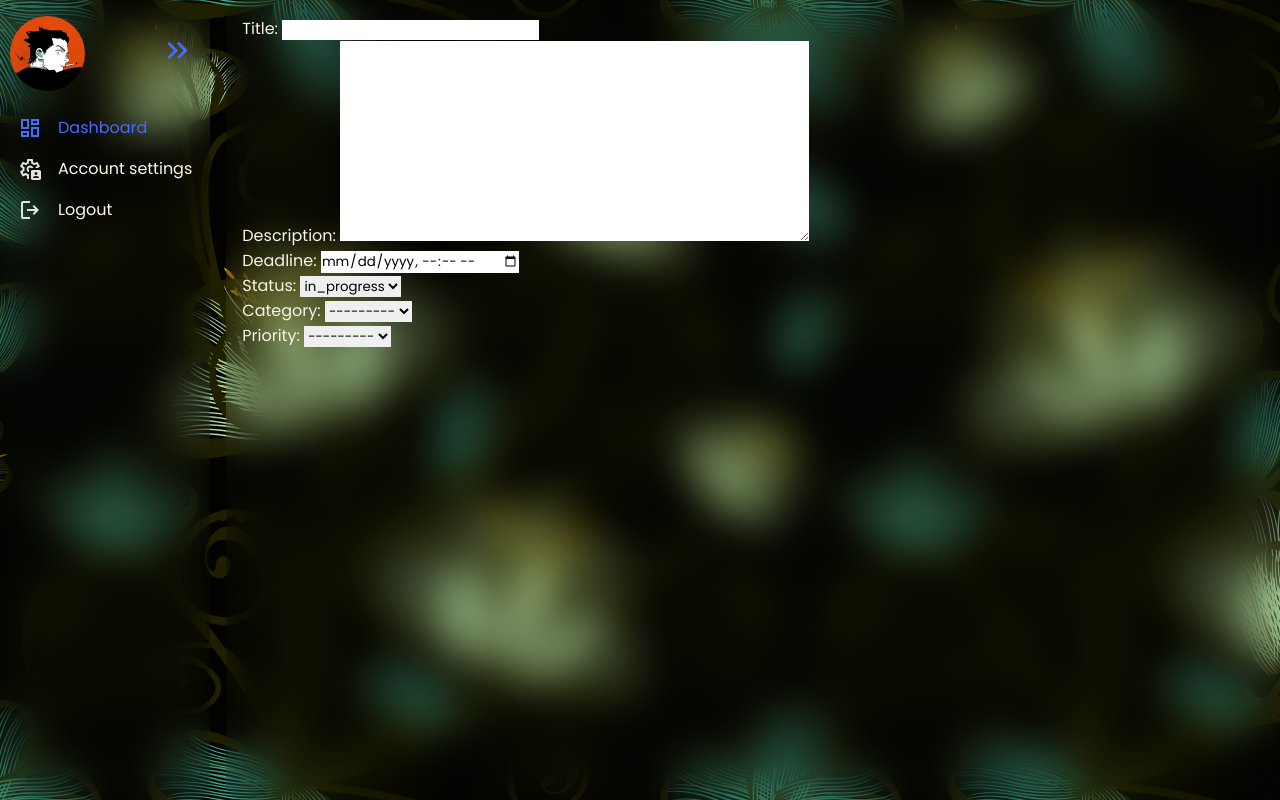
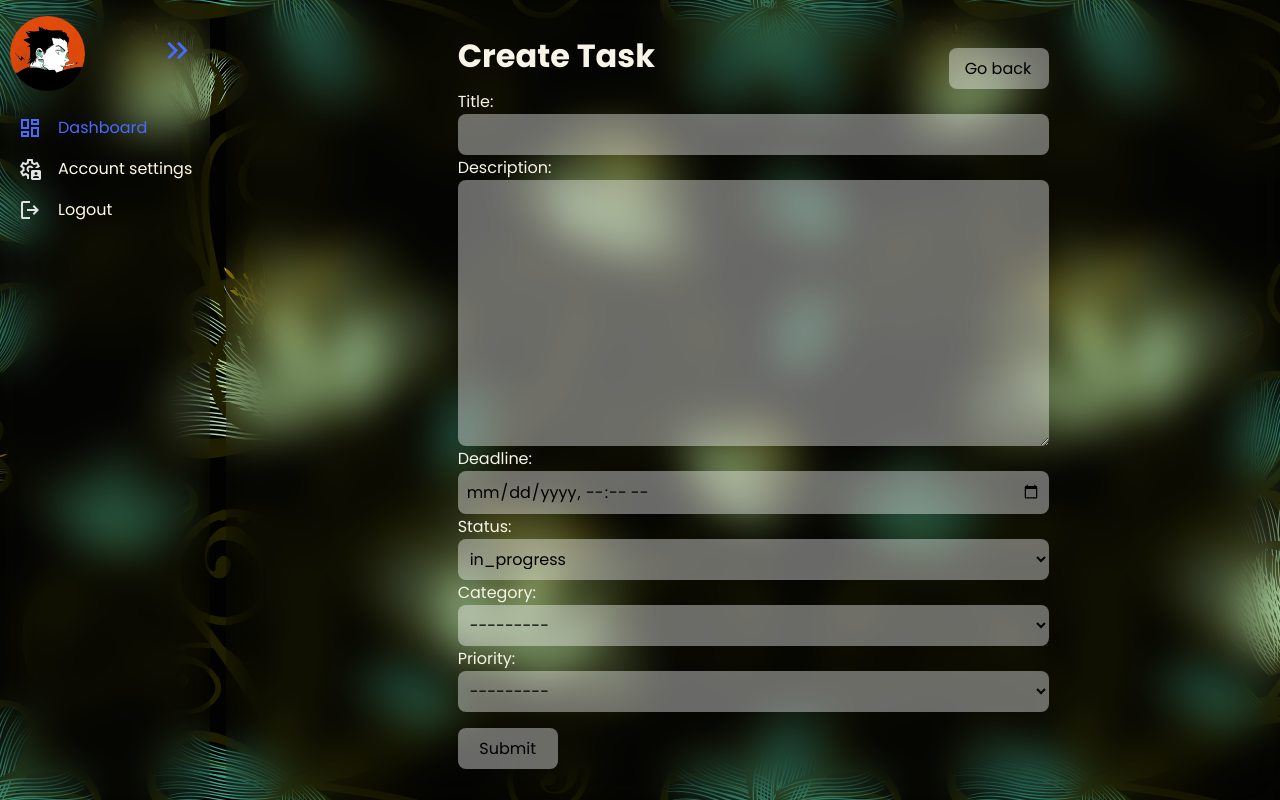
Before and after one commit to tinapay-aa/Hangarin_Todo_App, a Django app: page /task/create/ in a window 1280 px wide. Run offline with Django 5.2, Linux system fonts and the light colour scheme; data that the repository does not hold is empty; some web fonts are replaced.

Commit message:
Added checkboxes on the task table and is now has a create view

```diff
--- a/todos/forms.py
+++ b/todos/forms.py
@@ -7,10 +7,13 @@ class TaskForm(ModelForm):
         model = Task
         fields = ['title', 'description', 'deadline', 'status', 'category', 'priority']
         widgets = {
-            'description': forms.Textarea(),
-            'deadline': forms.DateTimeInput(
-                attrs={
-                    'type': 'datetime-local'
-                }
-            )
-        }
+            'title': forms.TextInput(attrs={'class': 'form-input'}),
+            'description': forms.Textarea(attrs={'class': 'form-input'}),
+            'deadline': forms.DateTimeInput(attrs={
+                'class': 'form-input',
+                'type': 'datetime-local'
+            }),
+            'status': forms.Select(attrs={'class': 'form-input'}),
+            'category': forms.Select(attrs={'class': 'form-input'}),
+            'priority': forms.Select(attrs={'class': 'form-input'}),
+            }
--- a/todos/static/css/style.css
+++ b/todos/static/css/style.css
@@ -144,7 +144,7 @@ main {
             }
         }
 
-        button {
+        button, #add-button {
             display: flex;
             justify-content: space-between;
             align-items: center;
@@ -154,6 +154,8 @@ main {
             border: none;
             border-radius: .5em;
             font-size: medium;
+            text-decoration: none;
+            color: black;
 
             background: rgba(255, 255, 255, .4);
 
@@ -163,7 +165,7 @@ main {
         #search-form input:hover {
             background: rgba(255, 255, 255, .2);
         }
-        button:hover {
+        button:hover, #add-button:hover {
             min-width: 125px;
             background: rgba(255, 255, 255, .2);
             transform: translateY(2px);
@@ -419,6 +421,67 @@ main {
             tbody tr:nth-of-type(odd) {
                 background: rgba(255, 255, 255, .2);
             }
+
+            #checkbox-column {
+                text-align: center;
+            }
+        }
+    }
+
+    /* Create Task View Styling */
+}
+
+main.createTask {
+    display: flex;
+    .form-container {
+        font-family: 'Poppins', sans-serif;
+        display: flex;
+        justify-content: center;
+        align-items: center;
+
+        width: 100%;
+        height: 100%;
+
+        span {
+            display: flex;
+            justify-content: space-between;
+        }
+
+        p {
+            display: flex;
+            flex-direction: column;
+        }
+
+        .form-input {
+            background: rgba(255, 255, 255, .4);
+            border-radius: .5em;
+            padding: .5em;
+
+            font-size: 1em;
+        }
+
+        #submit-button, a{
+            display: flex;
+            justify-content: space-between;
+            align-items: center;
+            margin-top: 1em;
+
+            min-width: 100px;
+            padding: .5em 1em;
+            border: none;
+            border-radius: .5em;
+            font-size: medium;
+            text-decoration: none;
+            color: black;
+
+            background: rgba(255, 255, 255, .4);
+
+            transition: .3s ease;
+        }
+
+        #submit-button:hover, a:hover {
+            background: rgba(255, 255, 255, .2);
+            transform: translateY(2px);
         }
     }
 }
--- a/todos/static/js/app.js
+++ b/todos/static/js/app.js
@@ -1,6 +1,8 @@
 const date_radio_btns = document.querySelectorAll(
     'input[type="radio"][name="date-sort"]'
 );
+
+const main = document.querySelector('main')
 
 const status_checkboxes = document.querySelectorAll('.status-filter-checkbox')
 const status_toggler = document.getElementById('status-toggler')
@@ -12,6 +14,11 @@ const priority_checkboxes = document.querySelectorAll('.priority-filter-checkbox
 const priority_toggler = document.getElementById('priority-toggler')
 
 const filter_modal = document.getElementById('filter-modal-container')
+
+if (window.location.pathname == '/task/create/') {
+    main.classList.add('createTask');
+    console.log("HUAAH")
+}
 
 function toggle_filter_modal() {
     filter_modal.classList.toggle('close')
--- a/todos/templates/create_task_view.html
+++ b/todos/templates/create_task_view.html
@@ -5,8 +5,16 @@
 {% block title %}Home{% endblock %}
 
 {% block content %}
-<form action="" method=POST>
-    {% csrf_token %}
-    {{ form.as_p }}
-</form>
+<div class="form-container">
+    <form action="" method=POST>
+        <span>
+        <h1>Create Task</h1>
+        <a href="/">Go back</a>
+        </span>
+        {% csrf_token %}
+        {{ form.as_p }}
+
+        <input id="submit-button" type="submit">
+    </form>
+</div>
 {% endblock %}
```
Also changed, not shown: todos/templates/home.html (+11 -4 lines).
